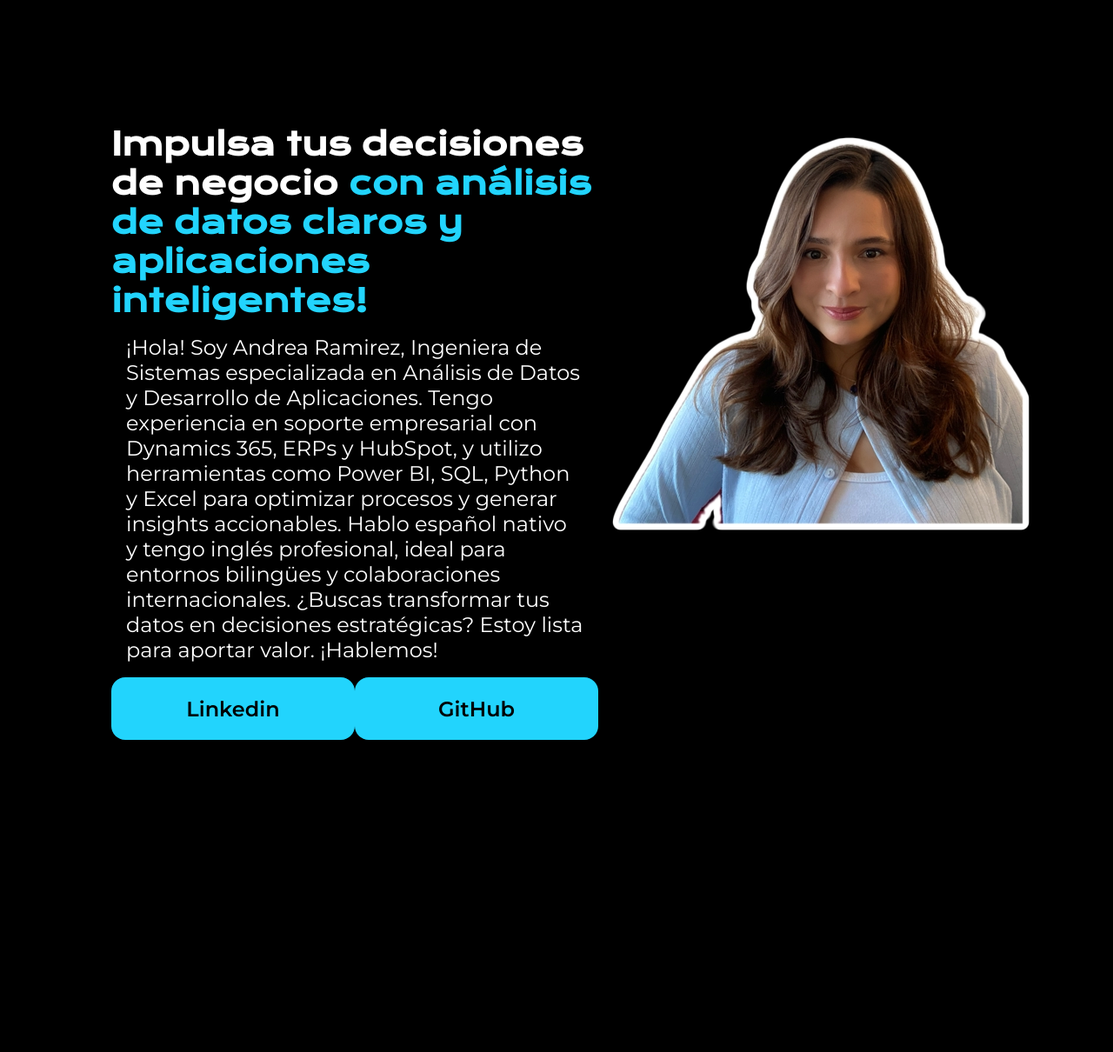
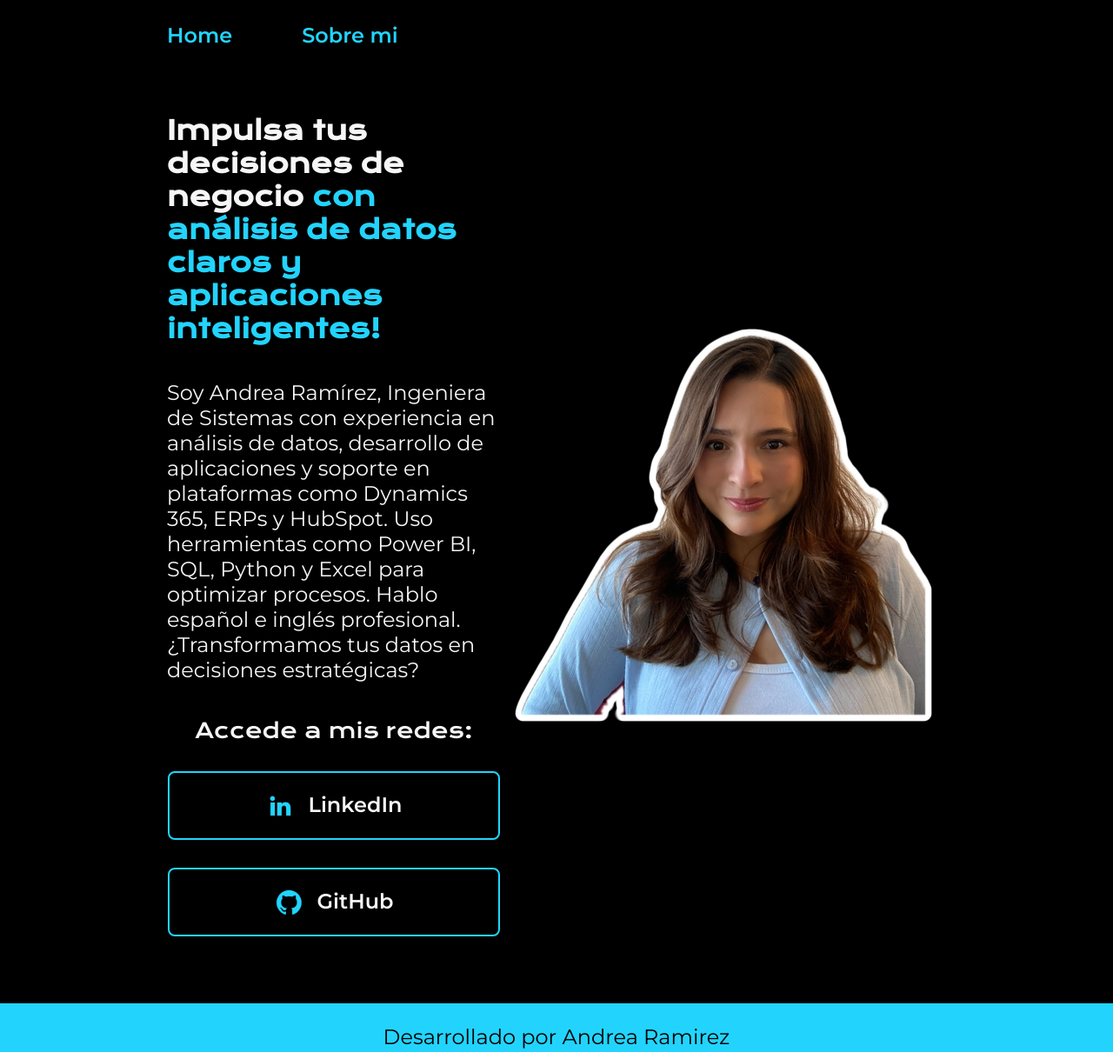
Before and after one commit to yaramirezte/PaginaWebPortafolio, a plain HTML site: page index.html in a window 1280 px wide. Shown: the whole page at 87% size. Before the commit the page ends 928 px from the top, so only its background shows below. Drawn offline with nearby package versions, Linux system fonts and the light colour scheme.

Commit message:
agregar home and sobre mi en el header

```diff
--- a/index.html
+++ b/index.html
@@ -1,30 +1,40 @@
 <!DOCTYPE html>
-<html lang="es">
+<html lang="es-mx">
 <head>
     <meta charset="UTF-8">
+    <meta http-equiv="X-UA-Compatible" content="IE=edge">
     <meta name="viewport" content="width=device-width, initial-scale=1.0">
     <title>Portafolio</title>
-    <link rel="stylesheet" href="style.css">
+    <link rel="stylesheet" href="./styles/style.css">
 </head>
 <body>
-    <header></header>
+    <header class="header">
+        <nav class="header__menu">
+            <a class="header__menu__link" href="index.html">Home</a>
+            <a class="header__menu__link" href="about.html">Sobre mi</a>
+        </nav>
+    </header>
     <main class="presentacion">
         <section class="presentacion__contenido">
-            <h1 class="presentacion__contenido__titulo">Impulsa tus decisiones de negocio <strong class="titulo-destaque">con análisis de datos claros y aplicaciones inteligentes!</strong> </h1>
+            <h1 class="presentacion__contenido__titulo">
+                Impulsa tus decisiones de negocio
+                <strong class="titulo-destaque">con análisis de datos claros y aplicaciones inteligentes!
+                </strong></h1>
             <p class="presentacion__contenido__texto">
-                ¡Hola! Soy Andrea Ramirez, Ingeniera de Sistemas especializada en Análisis de Datos y Desarrollo de Aplicaciones.
-                Tengo experiencia en soporte empresarial con Dynamics 365, ERPs y HubSpot, y utilizo herramientas como Power BI, SQL, Python y Excel para optimizar procesos y generar insights accionables.
-                Hablo español nativo y tengo inglés profesional, ideal para entornos bilingües y colaboraciones internacionales.
-                ¿Buscas transformar tus datos en decisiones estratégicas? Estoy lista para aportar valor. ¡Hablemos!
-            </p>
+                Soy Andrea Ramírez, Ingeniera de Sistemas con experiencia en análisis de datos, desarrollo de aplicaciones y soporte en plataformas como Dynamics 365, ERPs y HubSpot. Uso herramientas como Power BI, SQL, Python y Excel para optimizar procesos. Hablo español e inglés profesional. ¿Transformamos tus datos en decisiones estratégicas?</p>
             <div class="presentacion__enlaces">
-                <a class="presentacion__enlaces__link" href=https://www.linkedin.com/in/yeni-andrea-ramirez-tellez-crm/">Linkedin</a>
-                <a class="presentacion__enlaces__link" href="https://github.com/yaramirezte">GitHub</a>
+                <h2 class="presentacion__enlaces_subtitulos">Accede a mis redes:</h2>
+                <a class="presentacion__enlaces__link" href=https://www.linkedin.com/in/yeni-andrea-ramirez-tellez-crm/">
+                    <img src="./assets/linkedin.png">LinkedIn</a>
+                <a class="presentacion__enlaces__link" href="https://github.com/yaramirezte">
+                    <img src="./assets/github.png">GitHub</a>
             </div>
         </section>
-        <img src="sinFondo.webp" alt="Imagen de Andrea Ramirez">
+           <img src="./assets/sinFondo.webp" alt="Imagen de Andrea Ramirez">
 
     </main>
-    <footer></footer>
+    <footer class="footer">
+        <p>Desarrollado por Andrea Ramirez</p>
+    </footer>
 </body>
 </html>
--- a/style.css
+++ /dev/null
@@ -1,68 +0,0 @@
-@import url('https://fonts.googleapis.com/css2?family=Krona+One&family=Montserrat:ital,wght@0,100..900;1,100..900&display=swap');
-
-*{
-    padding: 0;
-    margin: 0;
-}
-
-body{
-    background-color: #000000 ;
-    color: white;
-    height: 100vh;
-    box-sizing: border-box;
-}
-
-.titulo-destaque{
-    color: #22D4FD ;
-}
-
-.texto-destacado{
-    color: #CFFFE2;
-
-}
-.titulo-blog{
-    color: #007BFF;
-}
-p{
-    margin: 10px;
-    border: 2px solid black;
-    padding: 5px;
-
-}
-.presentacion{
-    display: flex; /*todo va a estar en linea al poner el main con esto.*/
-    align-items: center;
-    margin: 10%;
-    justify-content: space-between;
-}
-.presentacion__contenido{
-    width: 615px;
-    height: 482px;
-
-}
-.presentacion__contenido__titulo{
-    font-size: 36px;
-    font-family: "Krona One", sans-serif;
-
-}
-.presentacion__contenido__texto{
-    font-size: 24px;
-    font-family: "Montserrat", sans-serif;
-}
-.presentacion__enlaces{
-    display: flex;
-    justify-content: space-between;
-
-}
-.presentacion__enlaces__link{
-    width: 280px;
-    background-color: #22D4FD;
-    text-align: center;
-    padding: 21.5px 0;
-    border-radius: 16px;
-    font-family: "Montserrat", sans-serif;
-    font-size: 24px;
-    font-weight: 600;
-    text-decoration: none;
-    color: #000000;
-}
--- /dev/null
+++ b/styles/style.css
@@ -0,0 +1,99 @@
+@import url('https://fonts.googleapis.com/css2?family=Krona+One&family=Montserrat:ital,wght@0,100..900;1,100..900&display=swap');
+
+*{
+    padding: 0;
+    margin: 0;
+}
+.header{
+    padding: 2% 0% 0% 15%;
+
+}
+.header__menu{
+    display: flex;
+    gap: 80px;
+}
+.header__menu__link{
+    font-family: "Montserrat", sans-serif;
+    font-size: 24px;
+    font-weight: 600;
+    color: #22D4FD;
+    text-decoration: none;
+}
+.header__menu__link:hover{
+    color: #007bff;
+}
+body{
+    background-color: #000000 ;
+    color: #F6F6F6;
+    /*height: 100vh;*/
+    box-sizing: border-box;
+}
+
+.presentacion{
+    display: flex; /*todo va a estar en linea al poner el main con esto.*/
+    align-items: center;
+    /*margin: 10% 15%;*/
+    padding:6% 15%;
+    justify-content: space-between;
+}
+.presentacion__contenido{
+    width: 615px;
+    display: flex;
+    flex-direction: column;
+    gap: 40px;
+}
+
+.presentacion__contenido__titulo{
+    font-size: 30px;
+    font-family: "Krona One", sans-serif;
+}
+
+.titulo-destaque{
+    color: #22D4FD ;
+}
+.presentacion__contenido__texto{
+    font-size: 24px;
+    font-family: "Montserrat", sans-serif;
+}
+.presentacion__enlaces{
+    display: flex;
+    justify-content: space-between;
+    gap: 32px;
+    flex-direction: column;
+    align-items: center;
+}
+.presentacion__enlaces_subtitulos{
+    font-family: "Krona One", sans-serif;
+    font-size: 24px;
+    font-weight: 400;
+}
+.presentacion__enlaces__link{
+    width: 378px;
+    background-color: #000000;
+    text-align: center;
+    padding: 21.5px 0;
+    border-radius: 8px;
+    font-family: "Montserrat", sans-serif;
+    font-size: 24px;
+    font-weight: 600;
+    text-decoration: none;
+    color: #F6F6F6;
+    /*border: 2px solid #22D4FD;*/
+    display: flex;
+    justify-content: center;
+    gap: 16px;
+    border: 2px solid #22D4FD;
+}
+.presentacion__enlaces__link:hover{
+    background-color: #272727;
+    cursor: pointer;
+}
+.footer{
+    background-color: #22D4FD;
+    padding: 24px;
+    color: #000000;
+    text-align: center;
+    font-family: "Montserrat", sans-serif;
+    font-size: 24px;
+    font-weight: 400;
+}
```
Also changed, not shown: about.html (added, +41 -0 lines), assets/Imagem.png (added), assets/github.png (added), assets/instagram.png (added), assets/linkedin.png (added), assets/sinFondo.webp (renamed from sinFondo.webp), assets/twitch.png (added), assets/twitter-novo.png (added), assets/twitter.png (added).
